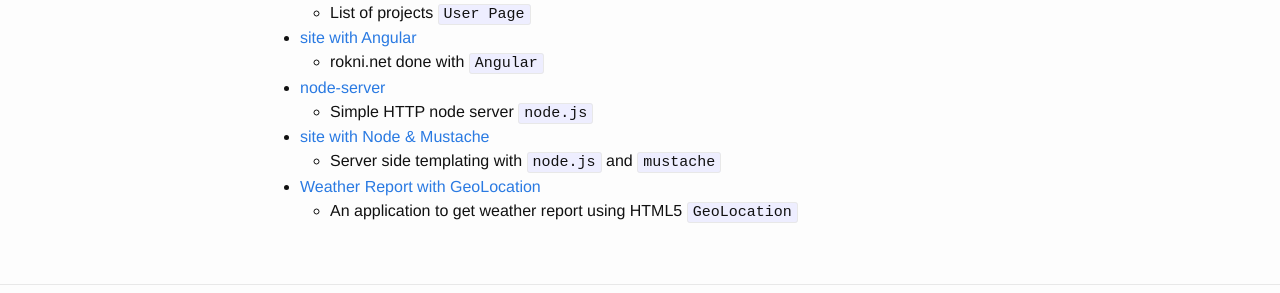
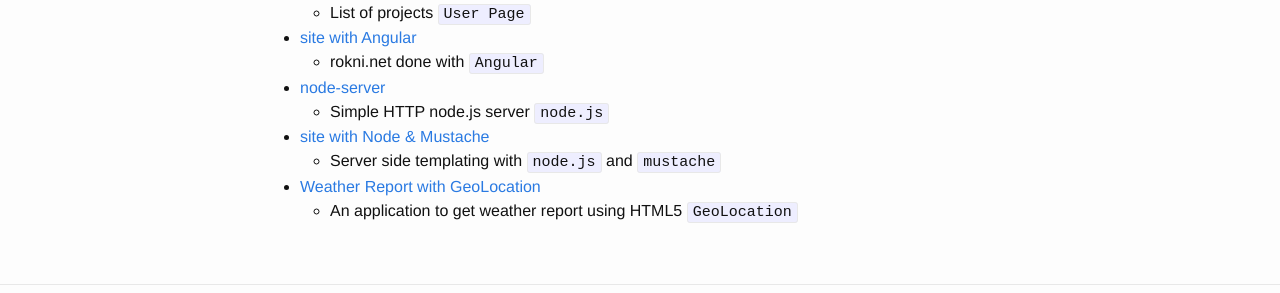
Before and after one commit to alirokni/alirokni.github.io, a Jekyll site: the page built from projects.md, in a window 1280 px wide. Shown: the part 252-545 px from the top of the page. Built offline with Jekyll 4.4.1, drawn with Linux system fonts in a browser that asks for light colours.

```diff
--- a/projects.md
+++ b/projects.md
@@ -12,7 +12,7 @@ You can review the source code at:
 - [site with Angular][angular]{:target="_blank"}
   - rokni.net done with `Angular`
 - [node-server][nodeServer]{:target="_blank"}
-  - Simple HTTP node server `node.js`
+  - Simple HTTP node.js server `node.js`
 - [site with Node & Mustache][nodeMustache]{:target="_blank"}
   - Server side templating with `node.js` and `mustache`
 - [Weather Report with GeoLocation][weatherReport]{:target="_blank"}
```
